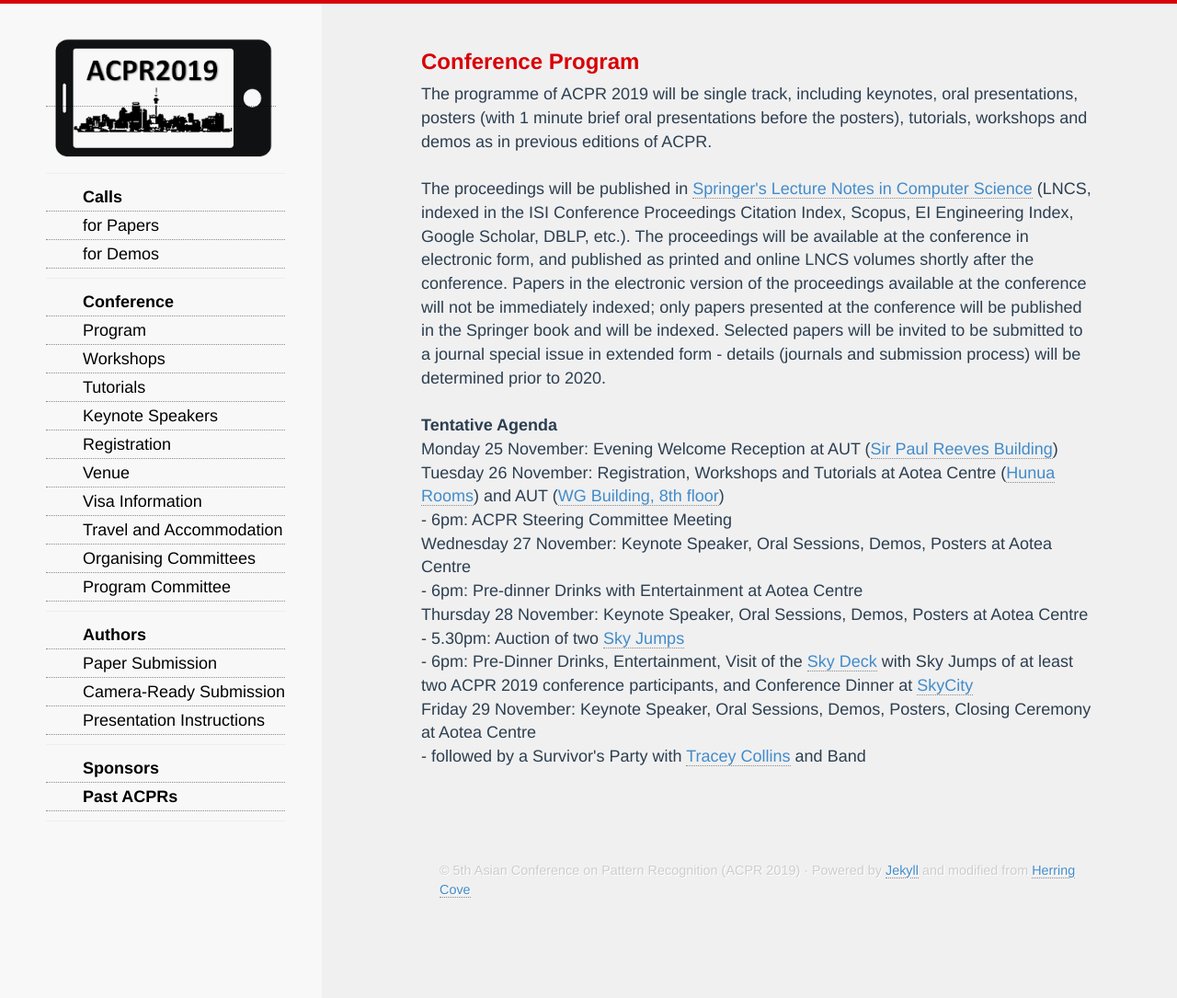
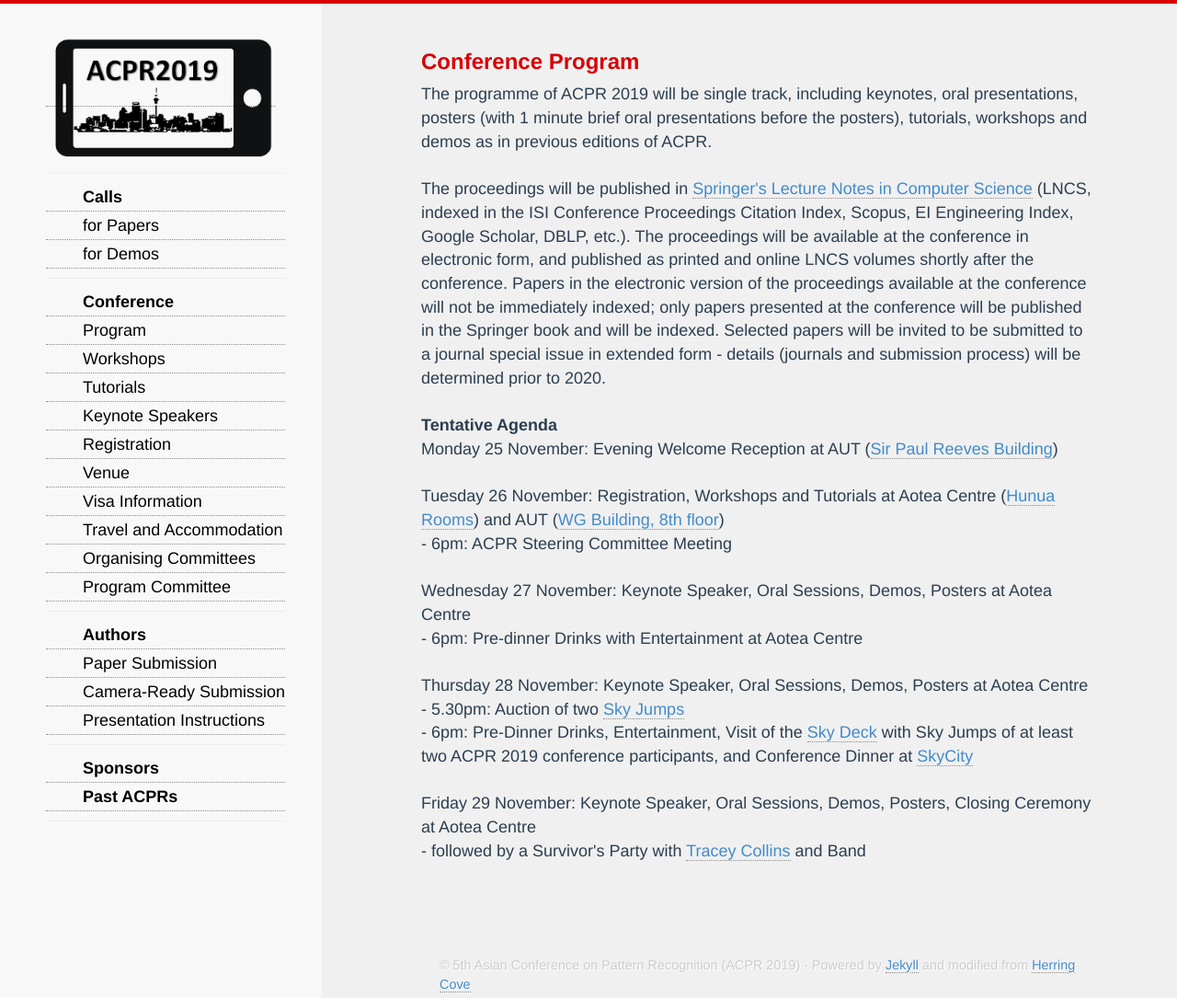
Before and after one commit to AndrewChenUoA/ACPR2019, a Jekyll site: the page built from program.html, in a window 1280 px wide and 1085 px high. Shown: the whole window at 92% size. Built offline with Jekyll 4.4.1, drawn with Linux system fonts in a browser that asks for light colours; nearby versions of some CDN libraries; Markdown is read by kramdown in place of the engine named in the settings.

Commit message:
Minor style updates

```diff
--- a/index.html
+++ b/index.html
@@ -48,7 +48,7 @@
   The General Chairs of ACPR 2019 will select the following award (with a NZ$300 prize):<br/>
   - N3T Best Paper on "Road and Vehicle Safety" (main conference and workshop papers are eligible)<br/><br/>
   <p style="color:red">Two <a href="https://www.bungy.co.nz/auckland/sky-tower/">Sky Jumps</a> will also be auctioned at the conference. If you miss out, SkyCity will offer reduced prices for Sky Jumps for ACPR participants.</p>
-  <img src="/images/skyjump.jpg" style="max-height:50px"/><img src="/images/skyjump2.jpg" style="max-height:50px"/>
+  <img src="/images/skyjump.jpg" style="max-height:100px"/><img src="/images/skyjump2.jpg" style="max-height:100px"/>
 
   <h3>Publication of Proceedings</h3>
   All accepted papers personally presented by one of the Authors will be published in <a href="https://www.springer.com/gp/computer-science/lncs">Springer's Lecture Notes in Computer Science</a> (LNCS, indexed in the ISI Conference Proceedings Citation Index, Scopus, EI Engineering Index, Google Scholar, DBLP, etc.). ACPR 2019 is endorsed by the International Association for Pattern Recognition (IAPR).<br/>
--- a/program.html
+++ b/program.html
@@ -13,14 +13,14 @@
   <br/><br/>
 
   <b>Tentative Agenda</b><br/>
-  Monday 25 November: Evening Welcome Reception at AUT (<a href="https://architecturenow.co.nz/articles/sir-paul-reeves-building/">Sir Paul Reeves Building</a>)<br/>
+  Monday 25 November: Evening Welcome Reception at AUT (<a href="https://architecturenow.co.nz/articles/sir-paul-reeves-building/">Sir Paul Reeves Building</a>)<br/><br/>
   Tuesday 26 November: Registration, Workshops and Tutorials at Aotea Centre (<a href="https://www.aucklandconventions.co.nz/rooms/hunua-rooms">Hunua Rooms</a>) and AUT (<a href="https://www.aut.ac.nz/__data/assets/pdf_file/0011/118919/AUT-campus-map-city.pdf">WG Building, 8th floor</a>)<br/>
-  - 6pm: ACPR Steering Committee Meeting<br/>
+  - 6pm: ACPR Steering Committee Meeting<br/><br/>
   Wednesday 27 November: Keynote Speaker, Oral Sessions, Demos, Posters at Aotea Centre<br/>
-  - 6pm: Pre-dinner Drinks with Entertainment at Aotea Centre<br/>
+  - 6pm: Pre-dinner Drinks with Entertainment at Aotea Centre<br/><br/>
   Thursday 28 November: Keynote Speaker, Oral Sessions, Demos, Posters at Aotea Centre<br/>
   - 5.30pm: Auction of two <a href="https://www.bungy.co.nz/auckland/sky-tower/">Sky Jumps</a><br/>
-  - 6pm: Pre-Dinner Drinks, Entertainment, Visit of the <a href="https://www.skycityauckland.co.nz/sky-tower/admissions/">Sky Deck</a> with Sky Jumps of at least two ACPR 2019 conference participants, and Conference Dinner at <a href="https://www.skycityauckland.co.nz">SkyCity</a><br/>
+  - 6pm: Pre-Dinner Drinks, Entertainment, Visit of the <a href="https://www.skycityauckland.co.nz/sky-tower/admissions/">Sky Deck</a> with Sky Jumps of at least two ACPR 2019 conference participants, and Conference Dinner at <a href="https://www.skycityauckland.co.nz">SkyCity</a><br/><br/>
   Friday 29 November: Keynote Speaker, Oral Sessions, Demos, Posters, Closing Ceremony at Aotea Centre<br/>
   - followed by a Survivor's Party with <a href="https://www.youtube.com/watch?v=0yWb3RnUX6I">Tracey Collins</a> and Band <br/><br/>
 </div>
```
